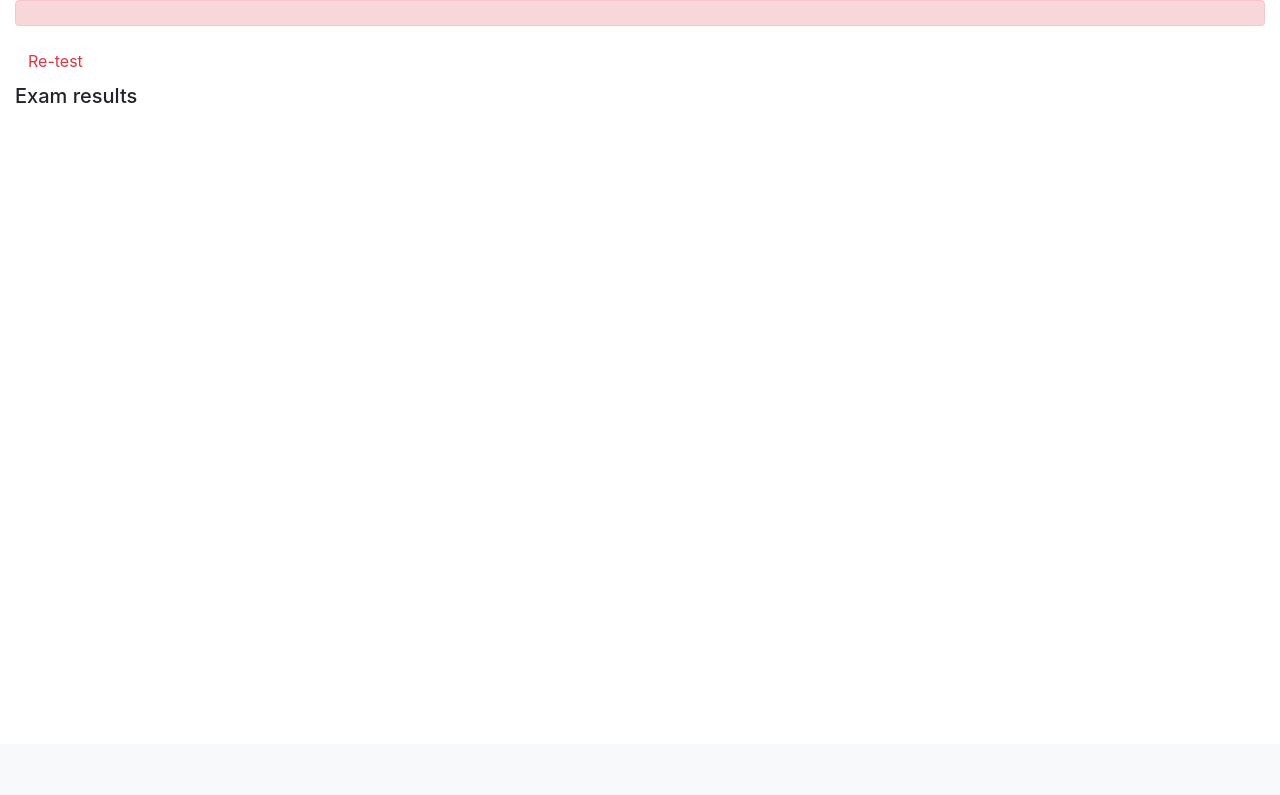
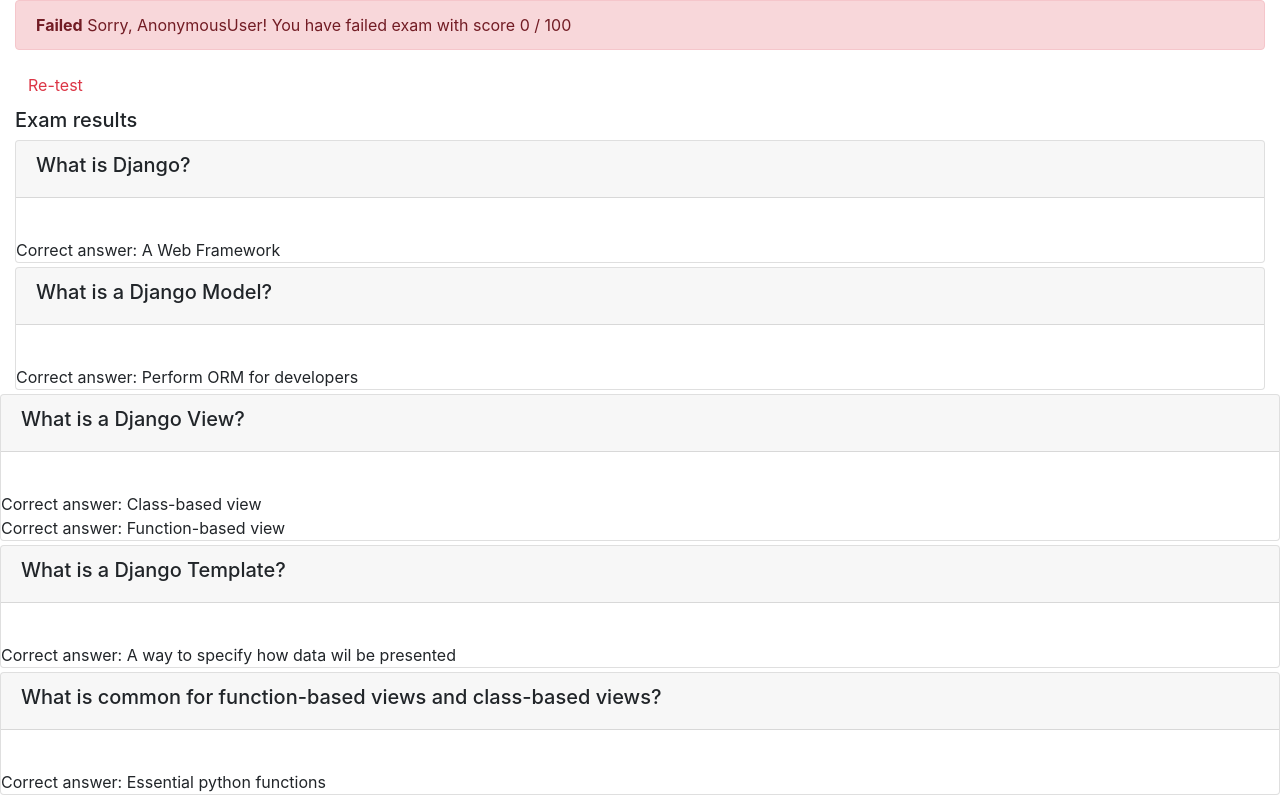
Before and after one commit to tshepomcode/final_template, a Django app: page /onlinecourse/course/2/submission/2/result/ in a window 1280 px wide. Shown: the part 56-851 px from the top of the page. Before the commit the page ends 159 px from the top, so only its background shows below. Run offline with Django 3.2, Linux system fonts and the light colour scheme; data comes from the database, SQL or seed files in the repository; both versions use the stored data as it was after the commit; some libraries are stand-ins or nearby versions.

Commit message:
updated the exam result with questions

```diff
--- a/onlinecourse/templates/onlinecourse/exam_result_bootstrap.html
+++ b/onlinecourse/templates/onlinecourse/exam_result_bootstrap.html
@@ -1,10 +1,12 @@
 <!DOCTYPE html>
 <html lang="en">
+
 <head>
     <meta charset="UTF-8">
     {% load static %}
     <link rel="stylesheet" href="https://maxcdn.bootstrapcdn.com/bootstrap/4.5.2/css/bootstrap.min.css">
 </head>
+
 <body>
 
     <nav class="navbar navbar-light bg-light">
@@ -23,8 +25,8 @@
                     <form class="form-inline" action="{% url 'onlinecourse:login' %}" method="post">
                         {% csrf_token %}
                         <div class="input-group">
-                        <input type="text" class="form-control" placeholder="Username" name="username" >
-                        <input type="password" class="form-control" placeholder="Username" name="psw" >
+                            <input type="text" class="form-control" placeholder="Username" name="username">
+                            <input type="password" class="form-control" placeholder="Username" name="psw">
                             <button class="btn btn-primary" type="submit">Login</button>
                             <a class="btn btn-link" href="{% url 'onlinecourse:registration' %}">Sign Up</a>
                         </div>
@@ -43,13 +45,31 @@
         {% else %}
         <div class="alert alert-danger">
             <!--HINT Display failed info -->
+            <strong>Failed</strong> Sorry, {{ user }}! You have failed exam with score {{ correct }} / 100
         </div>
         <a class="btn btn-link text-danger" href="{% url 'onlinecourse:course_details' course.id %}">Re-test</a>
         {% endif %}
         <div class="card-columns-vertical mt-1">
             <h5 class="">Exam results</h5>
             <!--HINT Display exam results-->
+        {% for question in course.question_set.all %}
+            <div class="card mt-1">
+                <div class="card-header">
+                    <h5>{{ question.question_text}}</h5>
                 </div>
+                <div class="card-body"></div>
+                {% for choice in question.choice_set.all %}
+                    {% if choice.is_correct %}
+                    <span class="card-text">Correct answer: {{ choice.choice_text }}</span>
+                    {% endif %}
+                {% endfor %}
+                </div>
+
+            </div>
+        {% endfor %}
+        </div>
+
     </div>
 </body>
+
 </html>
--- a/onlinecourse/views.py
+++ b/onlinecourse/views.py
@@ -166,16 +166,19 @@
     print('correct_choice: ' + str(correct_choice))
     print('selected_choice_ids: ' + str(selected_choice_ids))
 
-    correct_choice = correct_choice * 10
+    percentage_score = ((correct_choice * 10) / total_score) * 100
+    correct_choice = int(percentage_score)
 
-    # print('total_score: ' + str(total_score))
-    # print('correct_choice: ' + str(correct_choice))
-    # print('selected_choice_ids: ' + str(selected_choice_ids))
+    print('total_score: ' + str(total_score))
+    print('correct_choice: ' + str(correct_choice))
+    print('selected_choice_ids: ' + str(selected_choice_ids))
+    print('score ' + str(correct_choice) + '/' + str(total_score))
 
     context = {
         'course': course,
         'selected_ids': selected_choice_ids,
-        'grade': total_score
+        'grade': total_score,
+        'correct': correct_choice
     }
 
     return render(request,'onlinecourse/exam_result_bootstrap.html', context)
```
Also changed, not shown: db.sqlite3. Lines whose indentation alone changed are shown as unchanged.
